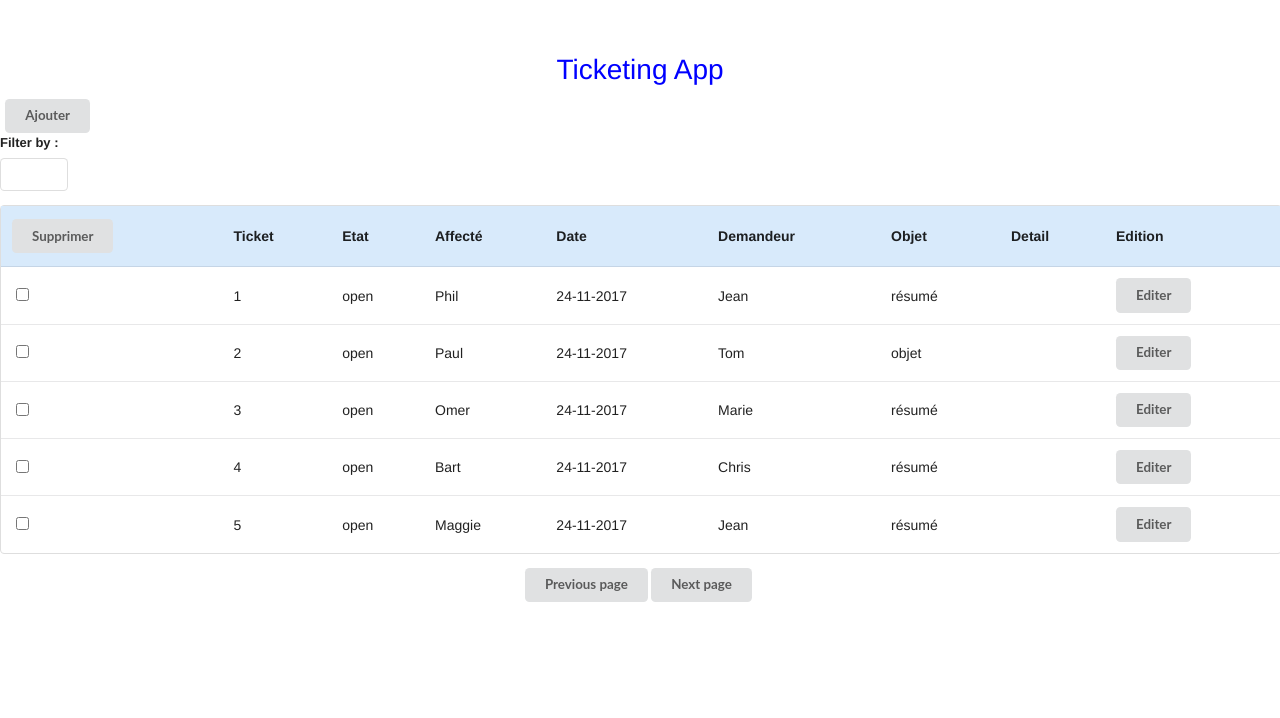
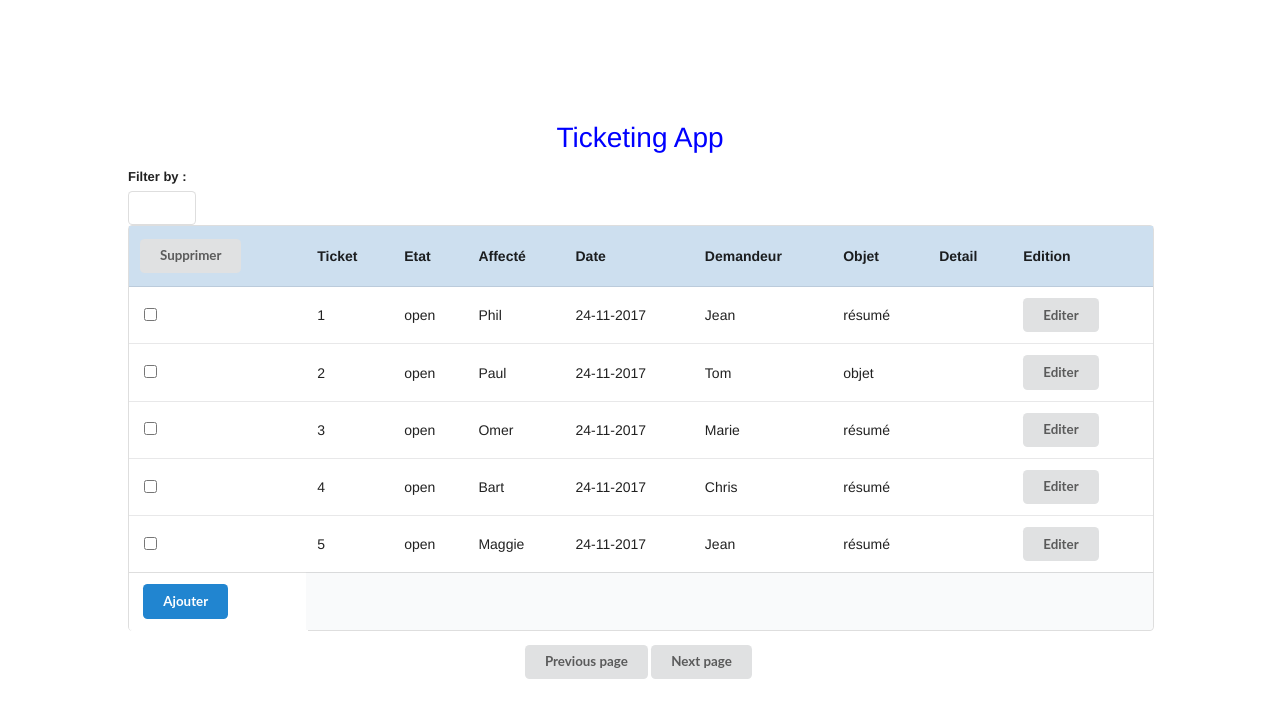
Before and after one commit to kells64000/Projet-vue, a Vue app: page / in a window 1280 px wide. Shown: the top 718 px of the page. Built offline with nearby package versions, Linux system fonts and the light colour scheme.

Commit message:
quelques corrections de typo

```diff
--- a/src/assets/css/responsive.css
+++ b/src/assets/css/responsive.css
@@ -42,4 +42,5 @@
     -webkit-box-shadow: none !important;
     box-shadow: none !important;
   }
+
 }
--- a/src/assets/css/style.css
+++ b/src/assets/css/style.css
@@ -10,7 +10,7 @@ html {
 }
 
 body {
-  margin: 0;
+  margin: 10%;
   height: 100%;
   padding: 0px;
   overflow-x: hidden;
@@ -86,7 +86,7 @@ table {
   border-collapse: separate;
   border-spacing: 0px;
 }
-able:first-child {
+table:first-child {
   margin-top: 0em;
 }
 table:last-child {
@@ -103,7 +103,7 @@ table thead {
 }
 table thead th {
   cursor: auto;
-  background: #d8eafb;
+  background: #cddfef;
   text-align: inherit;
   color: rgba(0, 0, 0, 0.87);
   padding: 0.92857143em 0.78571429em;
@@ -143,12 +143,65 @@ table tr.active td {
   box-shadow: 0px 0px 0px rgba(0, 0, 0, 0.87) inset;
 }
 
+table tfoot:not(.full-width) th:first-child {
+  pointer-events: none;
+  background: transparent;
+  font-weight: rgba(0, 0, 0, 0.4);
+  color: normal;
+  -webkit-box-shadow: 1px 1px 0px 1px #FFFFFF;
+  box-shadow: 1px 1px 0px 1px #FFFFFF;
+}
+
+table tfoot {
+  -webkit-box-shadow: none;
+  box-shadow: none;
+}
+table tfoot th {
+  cursor: auto;
+  border-top: 1px solid rgba(34, 36, 38, 0.15);
+  background: #F9FAFB;
+  text-align: inherit;
+  color: rgba(0, 0, 0, 0.87);
+  padding: 0.78571429em 0.78571429em;
+  vertical-align: middle;
+  font-style: normal;
+  font-weight: normal;
+  text-transform: none;
+}
+table tfoot tr > th:first-child {
+  border-left: none;
+}
+table tfoot tr:first-child > th:first-child {
+  border-radius: 0em 0em 0em 0.28571429rem;
+}
+table tfoot tr:first-child > th:last-child {
+  border-radius: 0em 0em 0.28571429rem 0em;
+}
+table tfoot tr:first-child > th:only-child {
+  border-radius: 0em 0em 0.28571429rem 0.28571429rem;
+}
+
+
 
 /* Table Cells */
 table td {
   padding: 0.78571429em 0.78571429em;
   text-align: inherit;
 }
+
+celled.table tr th,
+celled.table tr td {
+  border-left: 1px solid rgba(34, 36, 38, 0.1);
+}
+celled.table tr th:first-child,
+celled.table tr td:first-child {
+  border-left: none;
+}
+celled.table tr th:first-child,
+celled.table tr td:first-child {
+  border-left: none;
+}
+
 /*--------------
      Active
 ---------------*/
@@ -227,12 +280,71 @@ button {
   will-change: '';
   -webkit-tap-highlight-color: transparent;
 }
+
+
 button:hover {
   background-color: #CACBCD;
   background-image: none;
   -webkit-box-shadow: 0px 0px 0px 1px transparent inset, 0px 0em 0px 0px rgba(34, 36, 38, 0.15) inset;
   box-shadow: 0px 0px 0px 1px transparent inset, 0px 0em 0px 0px rgba(34, 36, 38, 0.15) inset;
   color: rgba(0, 0, 0, 0.8);
+}
+
+
+checkbox {
+  position: relative;
+  display: inline-block;
+  -webkit-backface-visibility: hidden;
+  backface-visibility: hidden;
+  outline: none;
+  vertical-align: baseline;
+  font-style: normal;
+  min-height: 17px;
+  font-size: 1rem;
+  line-height: 17px;
+  min-width: 17px;
+}
+checkbox input[type="checkbox"] {
+  cursor: pointer;
+  position: absolute;
+  top: 0px;
+  left: 0px;
+  opacity: 0 !important;
+  outline: none;
+  z-index: 3;
+  width: 17px;
+  height: 17px;
+}
+
+checkbox label:before {
+  position: absolute;
+  top: 0px;
+  left: 0px;
+  width: 17px;
+  height: 17px;
+  content: '';
+  background: #FFFFFF;
+  border-radius: 0.21428571rem;
+  -webkit-transition: border 0.1s ease, opacity 0.1s ease, -webkit-transform 0.1s ease, -webkit-box-shadow 0.1s ease;
+  transition: border 0.1s ease, opacity 0.1s ease, -webkit-transform 0.1s ease, -webkit-box-shadow 0.1s ease;
+  transition: border 0.1s ease, opacity 0.1s ease, transform 0.1s ease, box-shadow 0.1s ease;
+  transition: border 0.1s ease, opacity 0.1s ease, transform 0.1s ease, box-shadow 0.1s ease, -webkit-transform 0.1s ease, -webkit-box-shadow 0.1s ease;
+  border: 1px solid #D4D4D5;
+}
+checkbox label:after {
+  position: absolute;
+  font-size: 14px;
+  top: 0px;
+  left: 0px;
+  width: 17px;
+  height: 17px;
+  text-align: center;
+  opacity: 0;
+  color: rgba(0, 0, 0, 0.87);
+  -webkit-transition: border 0.1s ease, opacity 0.1s ease, -webkit-transform 0.1s ease, -webkit-box-shadow 0.1s ease;
+  transition: border 0.1s ease, opacity 0.1s ease, -webkit-transform 0.1s ease, -webkit-box-shadow 0.1s ease;
+  transition: border 0.1s ease, opacity 0.1s ease, transform 0.1s ease, box-shadow 0.1s ease;
+  transition: border 0.1s ease, opacity 0.1s ease, transform 0.1s ease, box-shadow 0.1s ease, -webkit-transform 0.1s ease, -webkit-box-shadow 0.1s ease;
 }
 
 select {
--- a/src/components/Edition.vue
+++ b/src/components/Edition.vue
@@ -5,7 +5,7 @@
            role="dialog">
         <header class="modal-header" id="modalTitle">
           <slot name="header">
-            Edition{{details}}
+            Edition
             <button type="button" class="btn-close" @click="close">
               x
             </button>
--- a/src/components/Ticket.vue
+++ b/src/components/Ticket.vue
@@ -2,12 +2,6 @@
   <div>
     <h2>{{msg}}</h2>
     <tr>
-      <div>
-        <button type="button" class="btn" @click="showModal">
-          Ajouter
-        </button>
-        <modal v-show="isModalVisible" @close="hideModal"/>
-      </div>
       <div>
         <div id="leftsearch">
           <label>Filter by :</label>
@@ -28,7 +22,7 @@
       </div>
     </tr>
     <div>
-      <table class="table">
+      <table class="celled table">
         <thead>
         <th v-for="column in columns"
             :title="column.label"
@@ -36,7 +30,7 @@
             @click="sort(column.field)"
             @dblclick="delInter(item)">
           {{ column.label }}
-          <button  v-if="column.field == 'supprimer'" @click="delInter(isChecked)">Supprimer</button>
+          <button  class="checkbox" v-if="column.field == 'supprimer'" @click="delInter(isChecked)">Supprimer</button>
         </th>
         </thead>
         <tbody>
@@ -64,6 +58,25 @@
           </td>
         </tr>
         </tbody>
+        <tfoot>
+        <tr>
+          <th><button type="button" class="floated" @click="showModal">
+            Ajouter
+          </button>
+            <modal v-show="isModalVisible" @close="hideModal"/></th>
+          <th colspan="8">
+            <div class="ui right floated small primary labeled icon button">
+
+            </div>
+            <div class="ui small  button">
+
+            </div>
+            <div class="ui small  button">
+
+            </div>
+          </th>
+        </tr>
+        </tfoot>
       </table>
       <p>
         <button @click="prev">Previous page</button>
@@ -250,5 +263,16 @@ export default {
 
 <!-- Add "scoped" attribute to limit CSS to this component only -->
 <style scoped>
+.floated {
+  float: left;
+  margin-right: 0em;
+  margin-left: 0.25em;
+  background-color: #2185D0;
+  color: #FFFFFF;
+  text-shadow: none;
+  background-image: none;
+  -webkit-box-shadow: 0px 0em 0px 0px rgba(34, 36, 38, 0.15) inset;
+  box-shadow: 0px 0em 0px 0px rgba(34, 36, 38, 0.15) inset;
+}
 
 </style>
```
